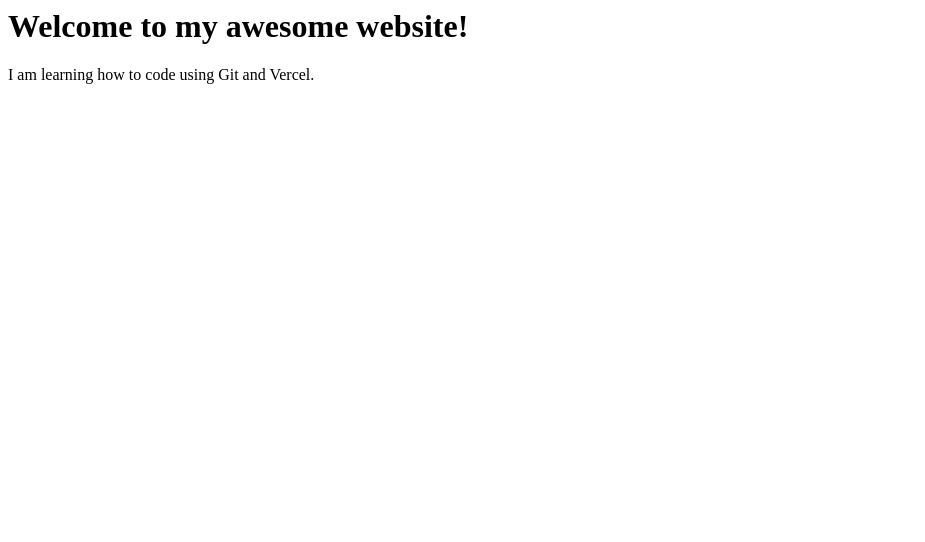
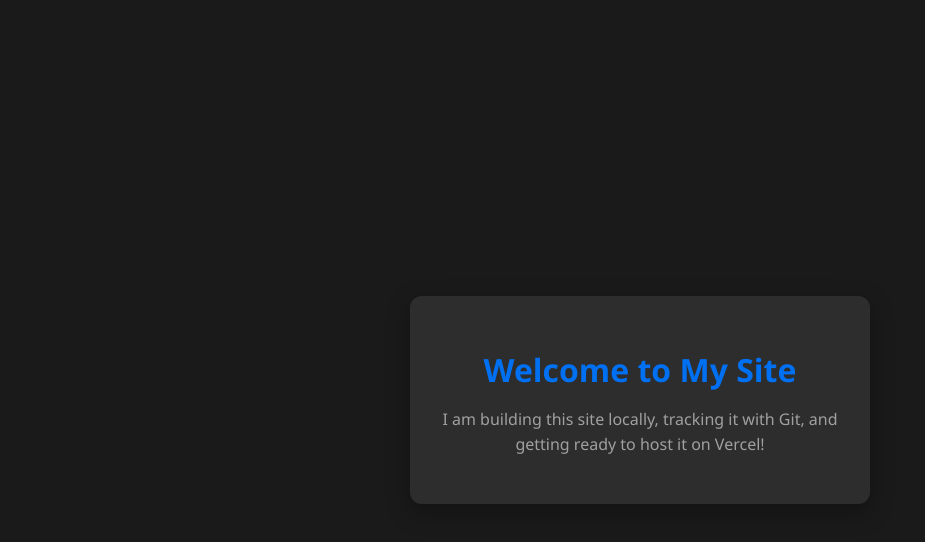
Before and after one commit to sameersawalha/my-first-project, a plain HTML site: page index.html in a window 1280 px wide. Shown: the whole page, without its empty margins (0-925 px from the left). Drawn offline with Linux system fonts and the light colour scheme.

Commit message:
added modern css stiyl to the site

```diff
--- a/index.html
+++ b/index.html
@@ -1,2 +1,49 @@
-<h1>Welcome to my awesome website!</h1>
-<p>I am learning how to code using Git and Vercel.</p>
+<!DOCTYPE html>
+<html lang="en">
+<head>
+    <meta charset="UTF-8">
+    <meta name="viewport" content="width=device-width, initial-scale=1.0">
+    <title>My Styled Website</title>
+    <style>
+        /* This is where the design magic happens! */
+        body {
+            font-family: 'Segoe UI', Tahoma, Geneva, Verdana, sans-serif;
+            background-color: #1a1a1a;
+            color: #ffffff;
+            display: flex;
+            flex-direction: column;
+            align-items: center;
+            justify-content: center;
+            height: 100vh;
+            margin: 0;
+        }
+
+        .card {
+            background-color: #2d2d2d;
+            padding: 30px;
+            border-radius: 12px;
+            box-shadow: 0 8px 24px rgba(0, 0, 0, 0.3);
+            text-align: center;
+            max-width: 400px;
+        }
+
+        h1 {
+            color: #0070f3; /* Vercel Blue color */
+            margin-bottom: 10px;
+        }
+
+        p {
+            color: #a0a0a0;
+            line-height: 1.6;
+        }
+    </style>
+</head>
+<body>
+
+    <div class="card">
+        <h1>Welcome to My Site</h1>
+        <p>I am building this site locally, tracking it with Git, and getting ready to host it on Vercel!</p>
+    </div>
+
+</body>
+</html>
```
